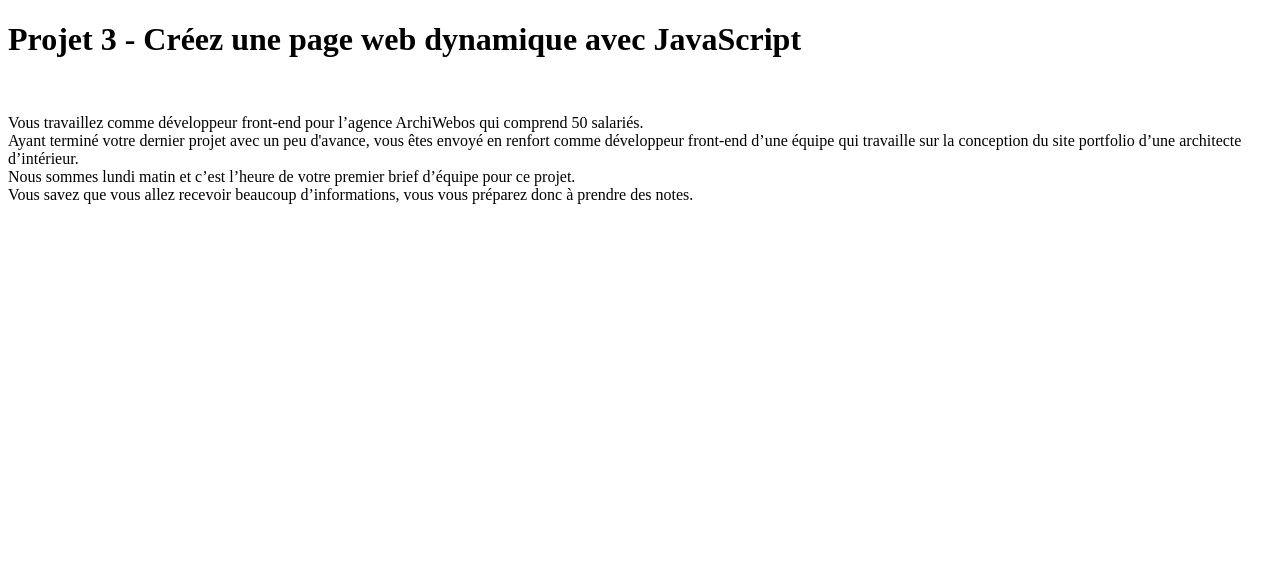
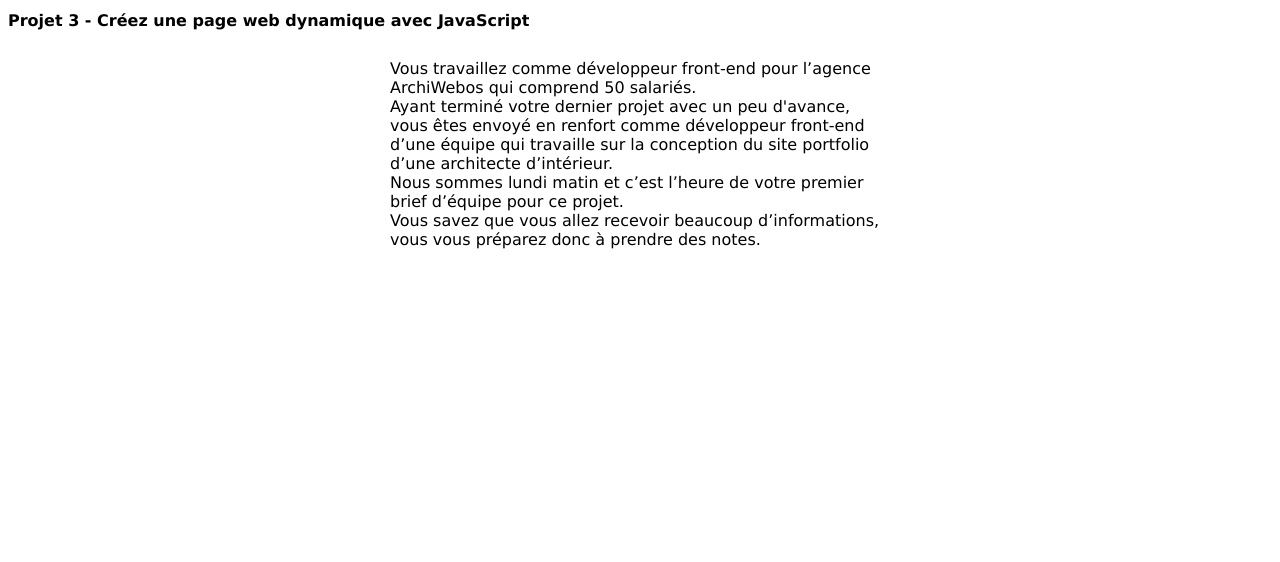
Before and after one commit to GuillaumePevrier/OC_Projet3, a plain HTML site: page index.html in a window 1280 px wide. Drawn offline with Linux system fonts and the light colour scheme.

Commit message:
Edition des dossier et liens vers les fichiers JS et CSS

```diff
--- /dev/null
+++ b/css/styles.css
@@ -0,0 +1,18 @@
+/* commentaires */
+body {
+    background-color:  #fff;
+    font-family: verdana;
+}
+/* commentaires */
+h1 {
+    color: #000;
+    font-size: medium;
+}
+/* commentaires */
+p {
+    color: #000;
+    height: 500px;
+    width: 500px;
+    margin: auto;
+}
+/* commentaires */
--- a/index.html
+++ b/index.html
@@ -6,7 +6,8 @@
         <neta name="keywords" content="JavaScript page web">
         <meta name="description" content="Créez une page web dynamique avec JavaScript">
         <meta name="author" content="Pévrier Guillaume">
-        <link rel="stylesheet" href=".css/styles.css">
+        <link rel="stylesheet" href="css/styles.css">
+        <link rel="text/JavaScript" href="js/main.js">
         </neta>
     </head>
 </html>
--- /dev/null
+++ b/js/main.js
@@ -0,0 +1 @@
+console. log ("Hello, world!");
```
Also changed, not shown: 1 other file.
